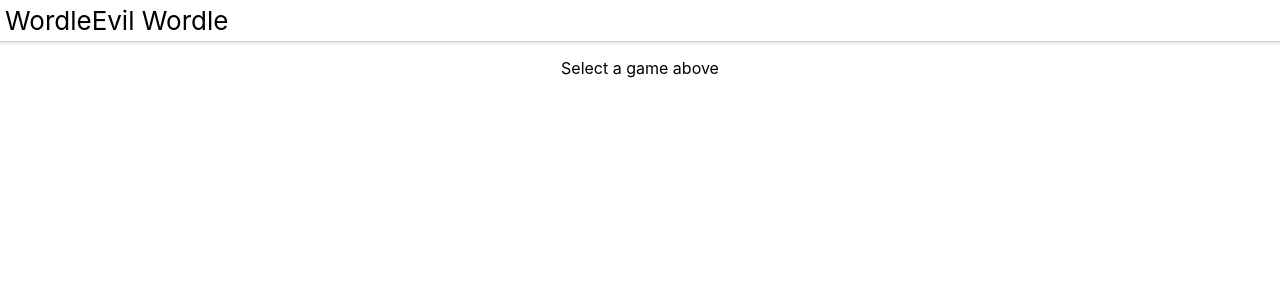
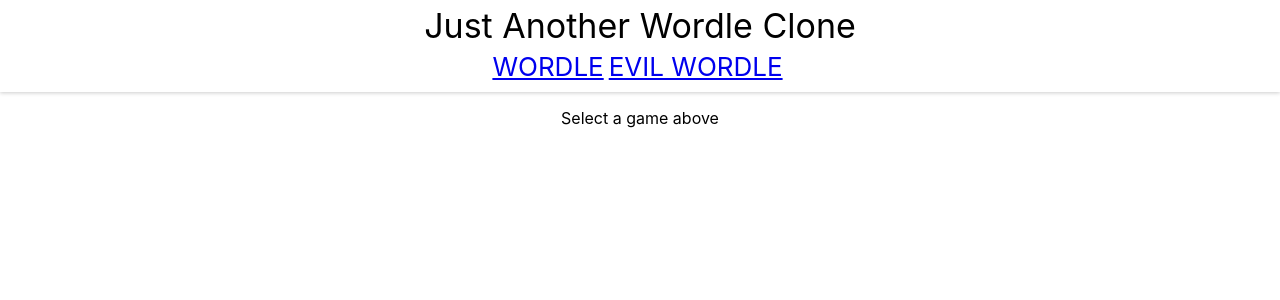
Before and after one commit to AdamBeziou/evil-wordle, a React (Create React App) app: page / in a window 1280 px wide. Shown: the top 300 px of the page. Built offline with nearby package versions, Linux system fonts and the light colour scheme.

Commit message:
Add game view and get rid of app router

```diff
--- a/src/App.css
+++ b/src/App.css
@@ -5,6 +5,7 @@
 
 .App {
   text-align: center;
+  background-color: var(--body-background-color);
 }
 
 .App-logo {
@@ -14,13 +15,22 @@
 
 .app-header {
   display: flex;
-  flex-direction: row;
+  flex-direction: column;
   align-items: center;
+  justify-content: center;
+  font-size: calc(10px + 3vmin);
+  box-shadow: 0px 1px 4px 0px rgba(0, 0, 0, 0.2);
+  padding: 5px
+}
+
+.app-navigation {
   font-size: calc(10px + 2vmin);
-  color: black;
-  border-bottom: 1px lightgray solid;
-  box-shadow: 0px 1px 3px 0px rgba(0, 0, 0, 0.15);
+  border-bottom: 1px var(--header-border-color) solid;
   padding: 5px
+}
+
+.app-navigation > a {
+  padding: 0px 5px 5px 0px;
 }
 
 .letter {
--- a/src/App.tsx
+++ b/src/App.tsx
@@ -1,36 +1,26 @@
+import { BrowserRouter, Link, Route, Routes } from "react-router-dom";
 import "./App.css";
-import words from "./Words/WordList.js";
-import Guess from "./Components/Guess";
-import AppRouter from "./AppRouter";
-
-const MAX_GUESSES = 5;
-const WORD_LENGTH = 5;
-
-/*
-What does the game need to have?
-- A correct word
-- A current guess
-- A record of past guesses
-
-What operations are there in the game?
-- Making a guess
-  - Need to figure out what letters are in place/present, but out of place
-  - Need to record the guess in a record of past guesses
-
-What is configurable?
-- Length of the correct word
-- Number of possible guesses
-- Size/words in a word pool
-*/
+import GameView from "./Components/GameView";
+import Home from "./Components/Home";
+import { GameType } from "./Games/GameFactory";
+import { BASE_URL, BASIC_GAME, EVIL_GAME } from "./Routes";
 
 function App() {
   return (
     <div className="App">
-      <nav className="app-header">
-        <a>Wordle</a>
-        <a>Evil Wordle</a>
-      </nav>
-      <AppRouter />
+      <BrowserRouter>
+        <header className="app-header">
+          Just Another Wordle Clone
+          <nav className="app-navigation">
+            <Link to={BASIC_GAME}>WORDLE</Link>
+            <Link to={EVIL_GAME}>EVIL WORDLE</Link>
+          </nav>
+        </header>
+          <Routes>
+                <Route path={BASE_URL} element={<Home />} />
+                <Route path={BASIC_GAME} element={<GameView gameType={GameType.VANILLA}/>} />
+            </Routes>
+      </BrowserRouter>
     </div>
   );
 }
--- a/src/AppRouter.tsx
+++ /dev/null
@@ -1,21 +0,0 @@
-import React from 'react'
-import {
-    BrowserRouter,
-    Routes,
-    Route
-  } from "react-router-dom"
-import Home from './Components/Home'
-import { BASE_URL, BASIC_GAME } from './Routes'
-
-const AppRouter = () => {
-    return (
-        <BrowserRouter>
-            <Routes>
-                <Route path={BASE_URL} element={<Home />} />
-                <Route path={BASIC_GAME} element={<p>Test</p>} />
-            </Routes>
-        </BrowserRouter>
-    )
-}
-
-export default AppRouter
--- a/src/Components/GameView.tsx
+++ b/src/Components/GameView.tsx
@@ -1,6 +1,24 @@
-import React from "react"
+import React, { useEffect, useState } from "react"
 import Game from "../Games/Game"
+import createGame, { GameConfig, GameType } from "../Games/GameFactory"
 
-const GameView = ({ game }: { game: Game }) => {
+const DEFAULT_WORD_LENGTH = 5
 
+const GameView = ({ gameType }: { gameType: GameType }) => {
+    const [game, setGame] = useState<Game | undefined>()
+    useEffect(() => {
+        const config: GameConfig = {
+            maximumWordLength: DEFAULT_WORD_LENGTH,
+            minimumWordLength: DEFAULT_WORD_LENGTH,
+            gameType
+        }
+        const game = createGame(config)
+        setGame(game)
+    }, [gameType])
+
+    return (
+        <p>Test</p>
+    )
 }
+
+export default GameView
```
